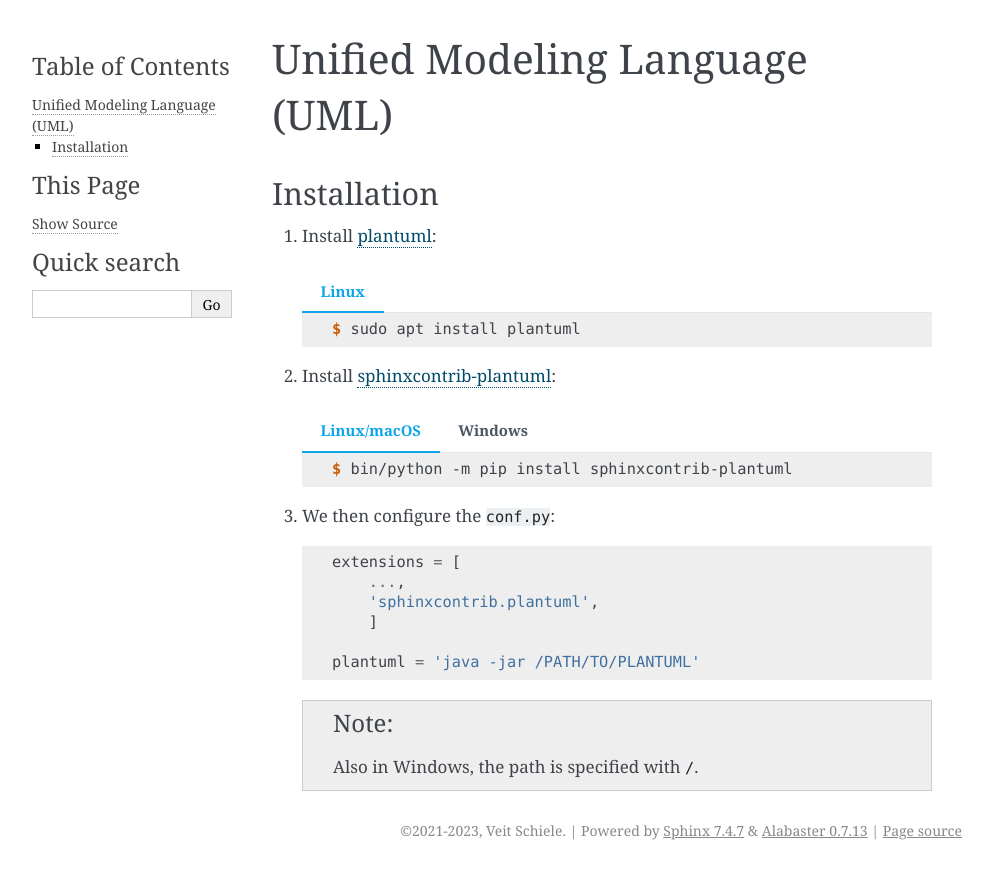
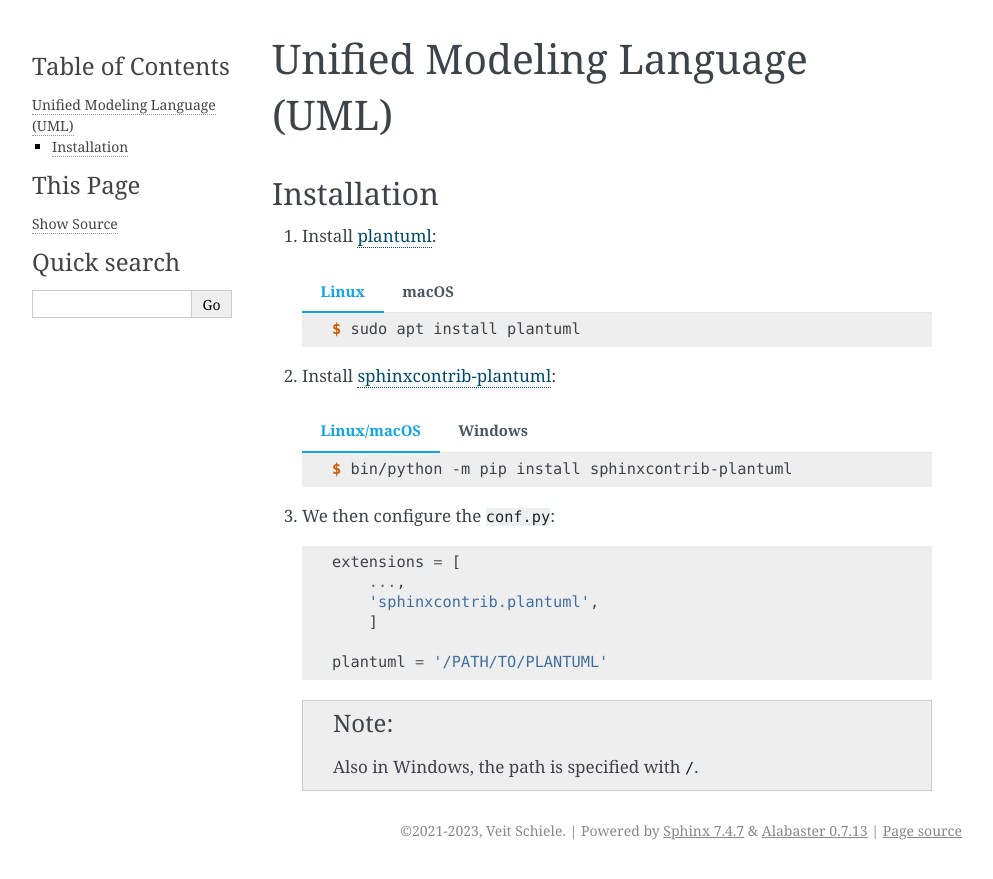
Before and after one commit to veit/python-basics-tutorial, a Sphinx documentation site: the page built from docs/document/uml/index.rst, in a window 1280 px wide. Shown: the top 879 px of the page, without its empty margins (148-1141 px from the left). Built offline with Sphinx 7.4.7, drawn with Linux system fonts in a browser that asks for light colours; pages that are not in the unit, such as notebooks, are missing from menus.

Commit message:
:memo: Update plantuml install on macOS

```diff
--- a/docs/document/uml/index.rst
+++ b/docs/document/uml/index.rst
@@ -11,6 +11,12 @@
       .. code-block:: console
 
          $ sudo apt install plantuml
+
+   .. tab:: macOS
+
+      .. code-block:: console
+
+         $ brew install plantuml
 
 #. Install `sphinxcontrib-plantuml
    <https://pypi.org/project/sphinxcontrib-plantuml/>`_:
@@ -31,15 +37,15 @@
 
    .. code-block:: python
 
-    extensions = [
-        ...,
-        'sphinxcontrib.plantuml',
-        ]
+      extensions = [
+          ...,
+          'sphinxcontrib.plantuml',
+          ]
 
-    plantuml = 'java -jar /PATH/TO/PLANTUML'
+      plantuml = '/PATH/TO/PLANTUML'
 
    .. note::
-            Also in Windows, the path is specified with ``/``.
+      Also in Windows, the path is specified with ``/``.
 
 .. toctree::
    :titlesonly:
```
